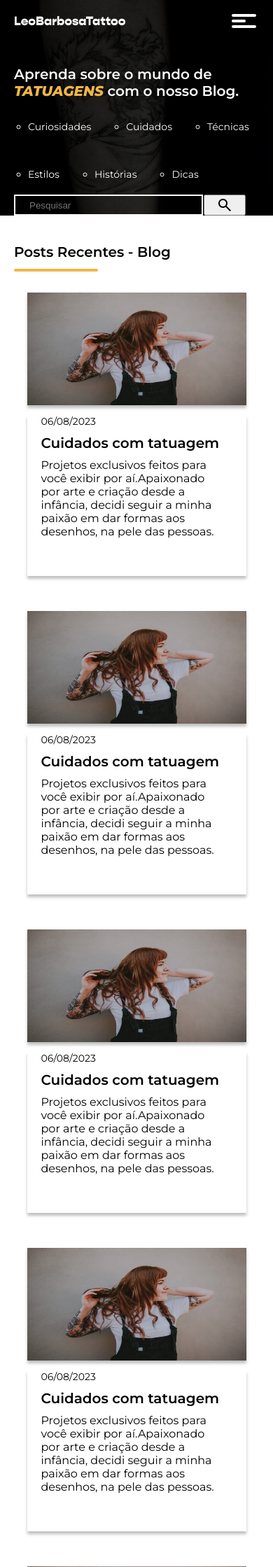
After one commit to adriel-dslira/leobarbosatattoo, a PHP site: the page made by app/views/blog.php in a window 390 px wide. The commit adds this page. Shown: the top 2239 px of the page at 70% size. Run offline with PHP 8.4, Linux system fonts and the light colour scheme; the template is opened without the code that fills it, so the values that code supplies are empty.

Commit message:
Creation of the view and controller for the Blog page
Creation, mobile, and desktop styling of the blog view.

```diff
--- /dev/null
+++ b/app/views/blog.php
@@ -0,0 +1,195 @@
+<?php include_once './inc/header.php';?>
+
+
+        <div class="first_call word limitator">
+            <h1 class="word animate-lettersTitle word limitator">Aprenda sobre o mundo de <span style="color: #F0B648; font-style: italic; font-weight: 800;" class="">TATUAGENS</span> com o nosso Blog.</h1>
+
+            <!-- <p class="animate-lettersText ">Assuntos diversos:</p> -->
+            <ul class="subject" >
+                <li><a href="" class="commonLink">Curiosidades</a></li>
+                <li><a href="" class="commonLink">Cuidados</a></li>
+                <li><a href="" class="commonLink">Técnicas</a></li>
+                <li><a href="" class="commonLink">Estilos</a></li>
+                <li><a href="" class="commonLink">Histórias</a></li>
+                <li><a href="" class="commonLink">Dicas</a></li>
+
+            </ul>
+
+            <div class="searchBlog">
+                <form action="" class="">
+                    <div>
+                        <input type="text" placeholder="Pesquisar">
+                        <button type="submit"><span class="material-symbols-outlined">search</span></button>
+                    </div>
+                </form>
+            </div>
+
+            <!-- <button class="btn_one animate-lettersButton"><a href="portfolio commonLink">Visualizar Portfólio</a></button> -->
+        </div>
+    </div>
+</section>
+
+<main>
+<section class="blog">
+    <h2>Posts Recentes - Blog</h2>
+    <span class="separator_orange"></span>
+
+    <article class="card_post">
+        <div>
+            <img src="public/img/blog/moca_tatuada.jpg" alt="">
+            <div class="content">
+                <p class="date">06/08/2023</p>
+                <h3>Cuidados com tatuagem</h3>
+                <p class="text">Projetos exclusivos feitos para você
+                exibir por aí.Apaixonado por arte e criação desde
+                a infância, decidi seguir a minha paixão
+                em dar formas aos desenhos, na pele das
+                pessoas.
+                </p>
+            </div>
+
+        </div>
+
+        <div>
+            <img src="public/img/blog/moca_tatuada.jpg" alt="">
+            <div class="content">
+                <p class="date">06/08/2023</p>
+                <h3>Cuidados com tatuagem</h3>
+                <p class="text">Projetos exclusivos feitos para você
+                exibir por aí.Apaixonado por arte e criação desde
+                a infância, decidi seguir a minha paixão
+                em dar formas aos desenhos, na pele das
+                pessoas.
+                </p>
+            </div>
+
+        </div>
+
+        <div>
+            <img src="public/img/blog/moca_tatuada.jpg" alt="">
+            <div class="content">
+                <p class="date">06/08/2023</p>
+                <h3>Cuidados com tatuagem</h3>
+                <p class="text">Projetos exclusivos feitos para você
+                exibir por aí.Apaixonado por arte e criação desde
+                a infância, decidi seguir a minha paixão
+                em dar formas aos desenhos, na pele das
+                pessoas.
+                </p>
+            </div>
+
+        </div>
+
+        <div>
+            <img src="public/img/blog/moca_tatuada.jpg" alt="">
+            <div class="content">
+                <p class="date">06/08/2023</p>
+                <h3>Cuidados com tatuagem</h3>
+                <p class="text">Projetos exclusivos feitos para você
+                exibir por aí.Apaixonado por arte e criação desde
+                a infância, decidi seguir a minha paixão
+                em dar formas aos desenhos, na pele das
+                pessoas.
+                </p>
+            </div>
+
+        </div>
+
+        <div>
+            <img src="public/img/blog/moca_tatuada.jpg" alt="">
+            <div class="content">
+                <p class="date">06/08/2023</p>
+                <h3>Cuidados com tatuagem</h3>
+                <p class="text">Projetos exclusivos feitos para você
+                exibir por aí.Apaixonado por arte e criação desde
+                a infância, decidi seguir a minha paixão
+                em dar formas aos desenhos, na pele das
+                pessoas.
+                </p>
+            </div>
+
+        </div>
+
+        <div>
+            <img src="public/img/blog/moca_tatuada.jpg" alt="">
+            <div class="content">
+                <p class="date">06/08/2023</p>
+                <h3>Cuidados com tatuagem</h3>
+                <p class="text">Projetos exclusivos feitos para você
+                exibir por aí.Apaixonado por arte e criação desde
+                a infância, decidi seguir a minha paixão
+                em dar formas aos desenhos, na pele das
+                pessoas.
+                </p>
+            </div>
+
+        </div>
+
+        <!-- <div class="box_button"><button class="btn_three">Ir ao Blog</button></div> -->
+    </article>
+    <!-- <div class="box_button"><button class="btn_three">Ir ao Blog</button></div> -->
+
+</section>
+
+
+</main>
+
+
+
+<?php include_once './inc/footer.php';?>
+
+
+
+<script src="public/js/script.js"></script>
+<script src="https://cdn.jsdelivr.net/npm/swiper@10/swiper-bundle.min.js"></script>
+<script>
+
+    const windowWidth = window.innerWidth;
+
+    const swiper = new Swiper('.swiper', {
+    // Optional parameters
+    direction: 'horizontal',
+    loop: true,
+    // slidesPerView: 3,
+    // spaceBetween: 30,
+    //    pagination: {
+    //      el: ".swiper-pagination",
+    //      clickable: true,
+    //    },
+
+
+     // Verifica se a largura da janela é maior ou igual a 728 pixels
+    slidesPerView: windowWidth >= 1200 ? 4 : windowWidth >= 728 ? 3 : 1,
+    spaceBetween: windowWidth >= 1200 ? 60 : windowWidth >= 728 ? 30 : 0,
+    pagination: {
+      el: '.swiper-pagination',
+      clickable: true,
+    },
+
+
+    // If we need pagination
+    pagination: {
+      el: '.swiper-pagination',
+    },
+
+        // Autoplay settings
+    autoplay: {
+        delay: 3000, // Defina o intervalo de tempo em milissegundos (3 segundos neste caso)
+    },
+
+
+    // Navigation arrows
+    navigation: {
+      nextEl: '.swiper-button-next',
+      prevEl: '.swiper-button-prev',
+    },
+
+    // And if we need scrollbar
+    scrollbar: {
+      el: '.swiper-scrollbar',
+    },
+  });
+</script>
+
+</body>
+</html>
--- a/inc/header.php
+++ b/inc/header.php
@@ -3,6 +3,7 @@
 <head>
     <meta charset="UTF-8">
     <meta name="viewport" content="width=device-width, initial-scale=1.0">
+    <link rel="stylesheet" href="https://fonts.googleapis.com/css2?family=Material+Symbols+Outlined:opsz,wght,FILL,GRAD@24,400,0,0" />
     <link rel="stylesheet" href="public/css/reset.css">
     <link rel="stylesheet" href="public/css/general.css">
     <link rel="stylesheet" href="https://cdn.jsdelivr.net/npm/swiper@10/swiper-bundle.min.css"/>
@@ -16,7 +17,7 @@
 <section class="first_background">
     <div class="banner_overlay">
     <header>
-        <h1><a href="http://localhost/leotattoo/">LeoBarbosaTattoo</a></h1>
+        <h1><a href="http://localhost/leotattoo/leobarbosatattoo/">LeoBarbosaTattoo</a></h1>
         <nav class="menu_nav">
             <div class="menu_hamburguer">
                 <span></span>
@@ -25,7 +26,7 @@
             </div>
 
             <ul class="ul_nav menu pt-3">
-                <li><a href="http://localhost/sunioweb/" title="Início" class="commonLink">Início</a></li>
+                <li><a href="http://localhost/leotattoo/leobarbosatattoo/" title="Início" class="commonLink">Início</a></li>
                     <li><a href="portfolio" title="Projetos" class="commonLink ">Portfólio</a></li>
                     <li><a href="blog" title="Blog" class="commonLink">Blog</a></li>
                     <li class="contactOptionMenu"><a href="contato" title="Blog" class="contactLink">Contato</a></li>
--- a/public/css/general.css
+++ b/public/css/general.css
@@ -17,6 +17,7 @@
     --font-size-titleMain: clamp(30px, 5vw, 60px);
     --font-size-titleContentContainer: clamp(24px, 5vw, 48px);
     --font-size-text: clamp(20px, 3vw, 30px);
+    --font-size-listBlog: clamp(14px, 3vw, 20px);
     --font-size-button: clamp(16px, 3vw, 22px);
 
   }
--- a/public/css/style.css
+++ b/public/css/style.css
@@ -214,18 +214,27 @@ header{
     background-repeat: no-repeat;
   }
 
+  .blog_background{
+    background-image: url(../img/first_background/artificial_tattoo.jpg);
+    background-size: cover;
+    background-position: center;
+    background-repeat: no-repeat;
+  }
+
   .banner_overlay{
     background-color: rgba(0, 0, 0, 0.8);
   }
 
+  .banner_overlay:first-child{
+    height: 100%;
+  }
+
   @media screen and (min-width: 960px){
-    .first_background{
-      height: 600px;
+    .first_background, .blog_background{
+      height: 600px!important;
     }
 
-    .banner_overlay:first-child{
-      height: 100%;
-    }
+
   }
 
 
@@ -861,3 +919,108 @@ header{
 .portfolio{
   margin-bottom: 25px;
 }
+
+/* Fim do CSS Portfólio */
+
+/* Início do CSS da página de BLOG */
+
+.blog_background{
+  height: 350px;
+}
+
+.subject{
+  display: flex;
+  flex-wrap: wrap;
+  gap: 50px;
+  list-style: circle;
+  color: white;
+  margin-top: 20px;
+  margin-left: 20px;
+  text-align: center;
+}
+
+.subject a{
+  color: white;
+  font-family: var(--font-main);
+  font-size: var( --font-size-listBlog);
+  position: relative;
+}
+
+.searchBlog{
+  margin-top: 20px;
+}
+
+
+.searchBlog div{
+  display: flex;
+  align-items: center;
+  gap: 1px;
+}
+
+ .searchBlog input{
+  padding-left: 20px;
+  height: 30px;
+  width: 270px;
+  background-color: transparent;
+  border: white 2px solid;
+  color: white;
+}
+
+.searchBlog button{
+  height: 30px;
+  width: 60px;
+}
+
+@media screen and(min-width: 4000px){
+  .blog_background{
+    height: 450px;
+  }
+}
+
+
+@media screen and (min-width: 1200px){
+
+
+  .subject a:hover::after{
+    transform: scaleX(1.2);
+  }
+
+  .subject .commonLink::after{
+    content: "";
+    position: absolute;
+    bottom: -2px;
+    left: 0;
+    width: 100%;
+    height: 2px;
+    background-color: #F0B648; /* Cor da linha */
+    transform: scaleX(0);
+    transform-origin: left;
+    transition: transform 0.3s ease-in-out;
+  }
+
+
+  .searchBlog button:hover{
+    cursor: pointer;
+  }
+
+  .subject{
+    gap: 100px;
+    margin-top: 70px;
+  }
+
+  .searchBlog{
+    margin-top: 70px;
+  }
+
+  .searchBlog input{
+    height: 40px;
+    width: 350px;
+  }
+
+  .searchBlog button{
+    height: 40px;
+    width: 60px;
+  }
+
+
+}
--- a/public/js/script.js
+++ b/public/js/script.js
@@ -1,5 +1,18 @@
 const botaoMenu = document.querySelector('.menu_hamburguer');
 const menu = document.querySelector('.menu');
+
+let currentRoute = window.location.pathname;
+
+if (currentRoute === "/leotattoo/leobarbosatattoo/blog") {
+  // Adicione a classe "blog_background" ao elemento com a classe "first background"
+  let element = document.querySelector(".first_background");
+  element.classList.add("blog_background");
+
+  // Remova a classe "first background" do mesmo elemento
+  element.classList.remove("first_background");
+}
+
+
 
 botaoMenu.addEventListener('click', function(event) {
     event.preventDefault();
```
Also changed, not shown: other parts of public/css/style.css (+49 -0 lines), app/controllers/BlogController.php (added, +12 -0 lines), app/controllers/PostController.php (added, +12 -0 lines), app/views/post.php (added, +195 -0 lines), index.php (+5 -3 lines), public/img/first_background/rengoku.jpeg (added).
